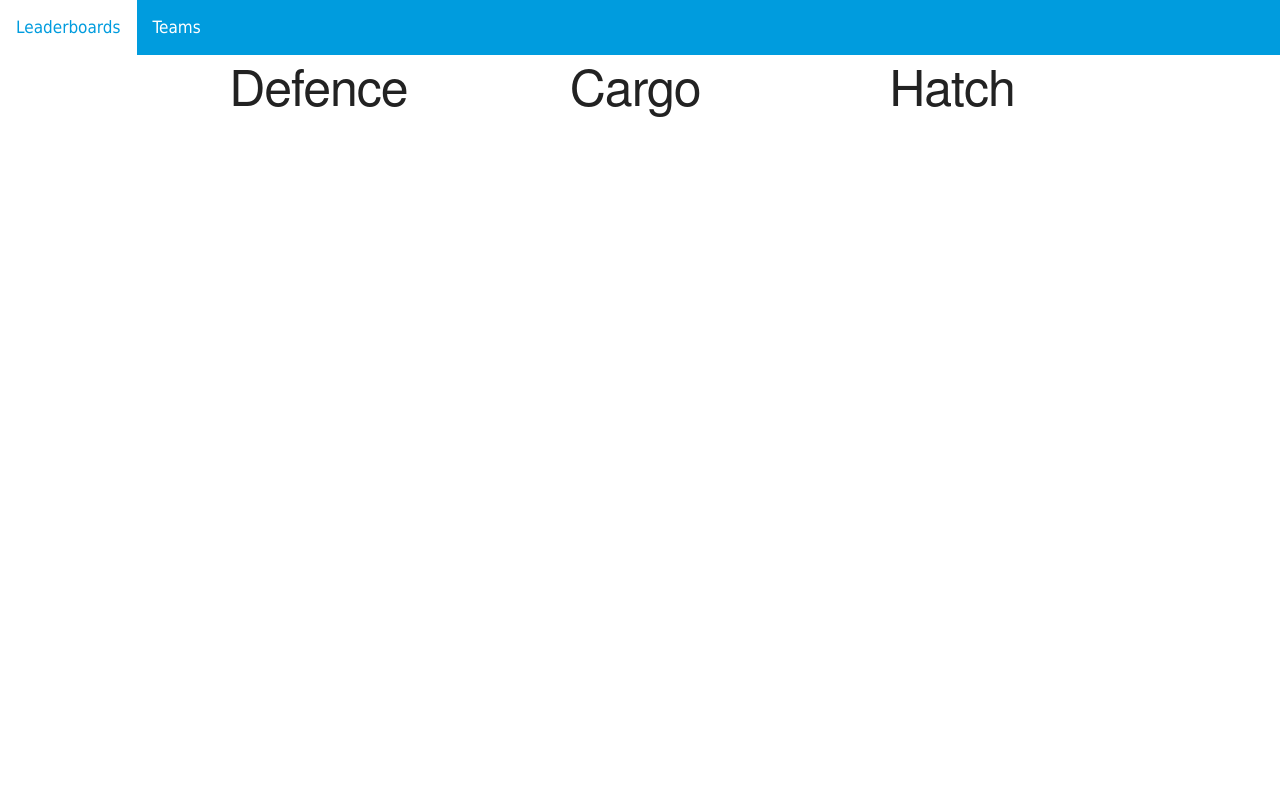
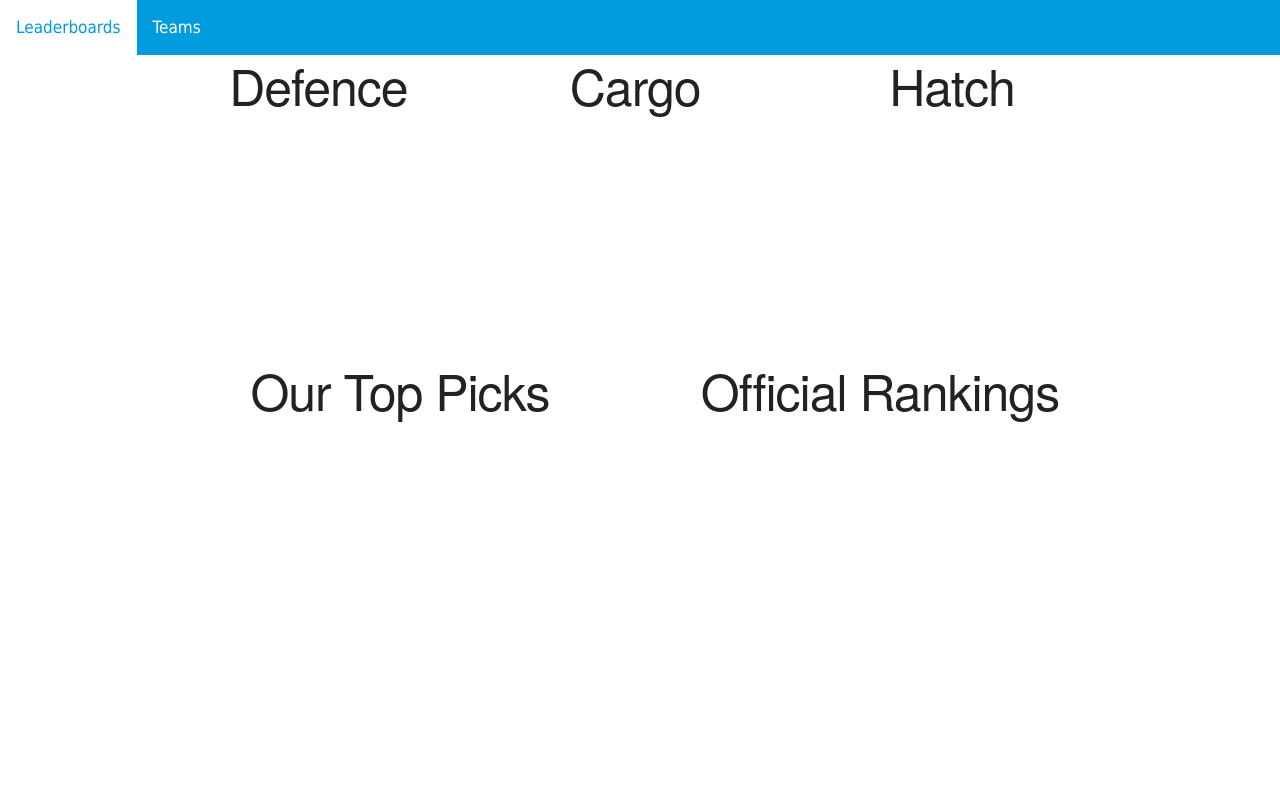
Before and after one commit to bqrichards/CSP-Analyze, a Flask app: page / in a window 1280 px wide. Run offline with Flask 2, Linux system fonts and the light colour scheme; parts of the project's set-up code (start-up, migrations or seed data) failed here and were passed over.

Commit message:
Display official rankings

```diff
--- a/app.py
+++ b/app.py
@@ -16,7 +16,7 @@
 @app.route('/index')
 @app.route('/leaderboards')
 def leaderboards():
-	return render_template('leaderboards.html', title='Leaderboards', leaderboards={'defence': cache.defence_sorted, 'cargo': cache.cargo_sorted, 'hatch': cache.hatch_sorted})
+	return render_template('leaderboards.html', title='Leaderboards', leaderboards={'defence': cache.defence_sorted, 'cargo': cache.cargo_sorted, 'hatch': cache.hatch_sorted, 'rankings': cache.rankings_sorted})
 
 @app.route('/teams')
 def teams():
@@ -27,6 +27,7 @@
 	return render_template('team.html', title="Team {}".format(team_number), team=cache.get_team_by_number(team_number))
 
 cache.models.db.create_all(app=app)
-cache.ask_for_team_at_event()
+cache.ask_for_teams_at_event()
 cache.sort_teams()
+cache.ask_for_official_rankings()
 app.run(host='0.0.0.0')
--- a/cache.py
+++ b/cache.py
@@ -3,6 +3,7 @@
 import sys
 import models
 import json
+from time import sleep
 
 # Set up logger
 logger = logging.getLogger(__name__)
@@ -18,6 +19,7 @@
 defence_sorted = []
 cargo_sorted = []
 hatch_sorted = []
+rankings_sorted = []
 
 event_code = '2019wila'
 tba_key = 'DzhuOimNqUcdpPEhDhFMoIFltbTNnIAner1f64b3aSSNrDTpZ1ZozPdN263iIV8L'
@@ -29,11 +31,11 @@
 			return team
 	return None
 
-def ask_for_team_at_event():
+def ask_for_teams_at_event():
 	global teams
 	teams_filename = '{}-teams.json'.format(event_code)
 
-	# TODO - check if local list of teams at event already exists
+	# Check if list of teams already exists
 	try:
 		with open(teams_filename, 'r') as f:
 			teams_from_file = json.loads(f.read())
@@ -80,6 +82,8 @@
 		logger.info('Aborting official rankings, we have no local team instances')
 		return
 
+	global rankings_sorted
+
 	endpoint = 'https://www.thebluealliance.com/api/v3/event/{}/rankings'.format(event_code)
 	headers = {'X-TBA-Auth-Key': tba_key}
 	logger.info('Asking for official ranking from {}'.format(endpoint))
@@ -102,8 +106,11 @@
 		logger.info('No rankings yet')
 		return
 
+	response_json = response_json['rankings']
+
 	for rank_index, rank_dict in enumerate(response_json):
 		this_team = int(rank_dict['team_key'][3:])
+		rankings_sorted.append(this_team)
 
 		# Search for this team through our Team instances
 		for team_index, team in enumerate(teams):
--- a/static/css/leaderboards.css
+++ b/static/css/leaderboards.css
@@ -1,12 +1,18 @@
 .leaderboard-container {
-	width: 33%;
 	float: left;
 	text-align: center;
-	height: 100%;
+}
+
+#top-container .leaderboard-container {
+	width: 33%;
+}
+
+#bottom-container .leaderboard-container {
+	width: 50%;
 }
 
 .leaderboard {
-	height: 100%;
+	height: 200px;
 	overflow-y: scroll;
 }
 
@@ -14,3 +20,11 @@
 	color: black;
 	text-decoration: none;
 }
+
+#top-container {
+	height: 50%;
+}
+
+#bottom-container {
+	height: 50%;
+}
--- a/templates/leaderboards.html
+++ b/templates/leaderboards.html
@@ -5,6 +5,7 @@
 {% endblock %}
 
 {% block content %}
+<div id="top-container">
 	<div class="leaderboard-container">
 		<h1>Defence</h1>
 		<ol class="leaderboard">
@@ -31,4 +32,21 @@
 			{% endfor %}
 		</ol>
 	</div>
+</div>
+<div id="bottom-container">
+	<div class="leaderboard-container">
+		<h1>Our Top Picks</h1>
+		<ol class="leaderboard">
+
+		</ol>
+	</div>
+	<div class="leaderboard-container">
+		<h1>Official Rankings</h1>
+		<ol class="leaderboard">
+			{% for team_number in leaderboards['rankings'] %}
+			<a href="{{ url_for('team', team_number=team_number) }}"><li>{{ team_number }}</li></a>
+			{% endfor %}
+		</ol>
+	</div>
+</div>
 {% endblock %}
```
Lines whose indentation alone changed are shown as unchanged.
